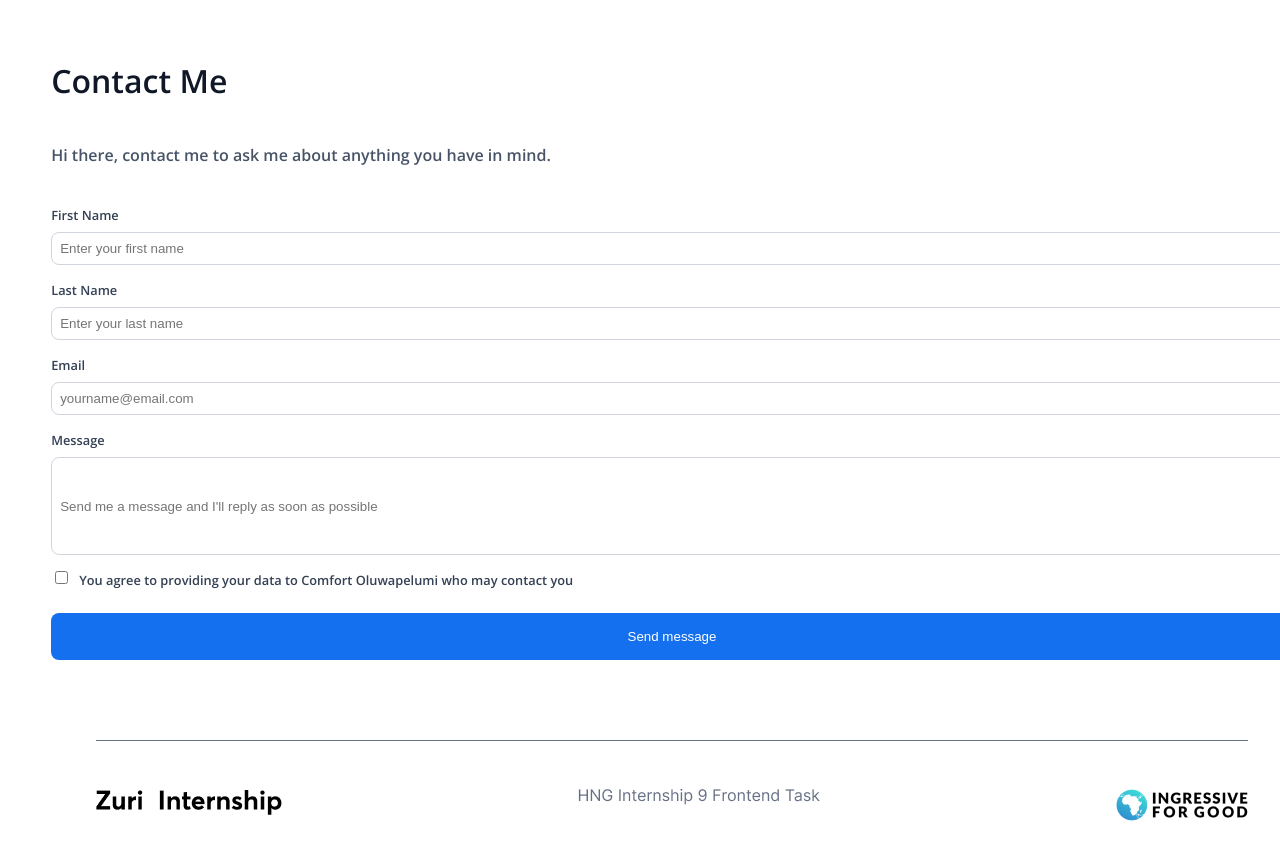
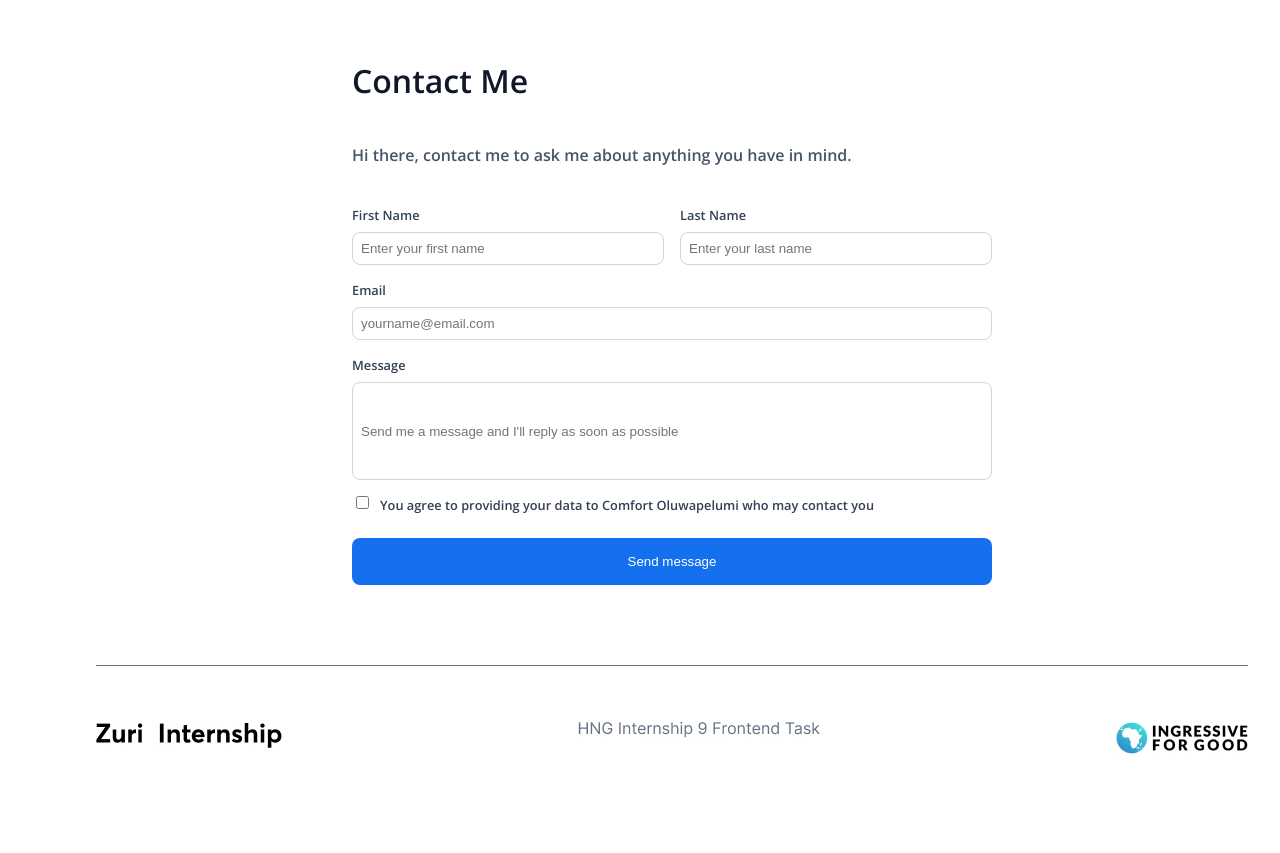
Before and after one commit to Okewusi/linktree, a React (Create React App) app: page /contact in a window 1280 px wide. Shown: the top 853 px of the page. After the commit the page ends 800 px from the top, so only its background shows below. Built offline with nearby package versions, Linux system fonts and the light colour scheme.

Commit message:
style: contact page responsiveness

```diff
--- a/src/components/Contact.js
+++ b/src/components/Contact.js
@@ -8,10 +8,14 @@ const Contact = () => {
         <p>Hi there, contact me to ask me about anything you have in mind.</p>
         <form>
             <div className='names'>
-                <label htmlFor="first_name"> First Name</label>
-                <input type="text" name="first_name" id='first_name' placeholder='Enter your first name'/>
-                <label htmlFor="last_name">Last Name</label>
-                <input type="text" name="last_name" id='last_name' placeholder='Enter your last name'/>
+                <div className='fn'>
+                    <label htmlFor="first_name"> First Name</label>
+                    <input type="text" name="first_name" id='first_name' placeholder='Enter your first name'/>
+                </div>
+                <div className='ln'>
+                    <label htmlFor="last_name">Last Name</label>
+                    <input type="text" name="last_name" id='last_name' placeholder='Enter your last name'/>
+                </div>
             </div>
             <label htmlFor="email">Email</label>
             <input type="email" name="email" id='email' placeholder='yourname@email.com'/>
--- a/src/components/contact.css
+++ b/src/components/contact.css
@@ -26,6 +26,10 @@
     margin: 1rem 0 3rem 0;
  }
  form .names{
+    display: flex;
+    flex-direction: column;
+ }
+ .names .fn, .names .ln{
     display: flex;
     flex-direction: column;
  }
@@ -63,3 +67,26 @@
     outline: none;
     margin-bottom: 2rem;
  }
+
+ @media (min-width:600px){
+    .formContainer{
+        display: flex;
+        flex-direction: column;
+        padding: 0 1.2rem;
+        width: 50%;
+        margin: 0 auto;
+    }
+    form .names{
+        display: flex;
+        flex-direction: row;
+        width: 100%;
+        justify-content: space-between;
+    }
+    .names .fn, .names .ln{
+        width: 50%;
+
+    }
+    .names .ln{
+        margin-left: 1rem;
+    }
+}
--- a/src/components/footer.css
+++ b/src/components/footer.css
@@ -4,6 +4,9 @@
     color: #667085;
     border-top: .1px solid #667085;
     margin: 0 auto;
+}
+.footerContainer img{
+    padding: .5rem 0;
 }
 
 @media (min-width:600px){
```
